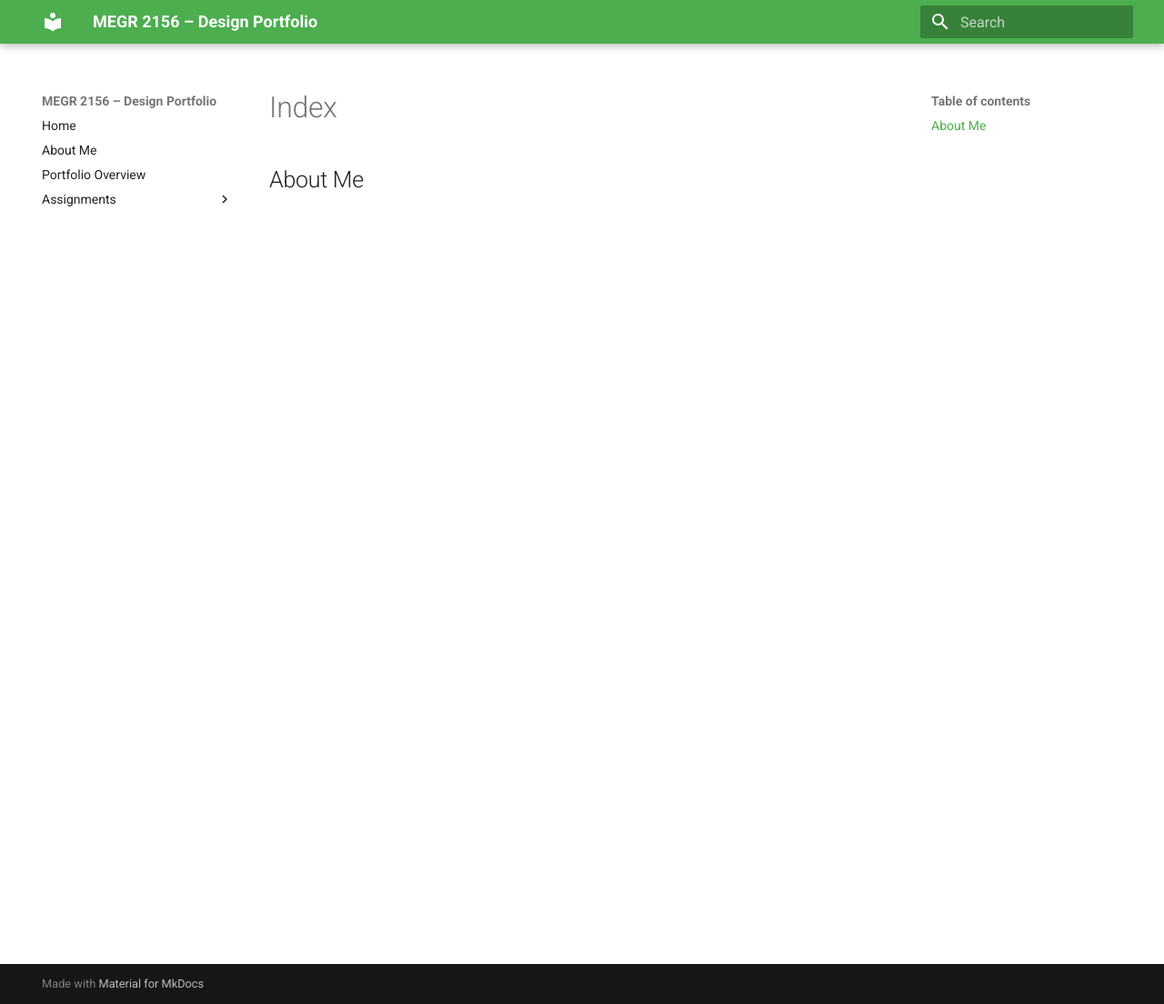
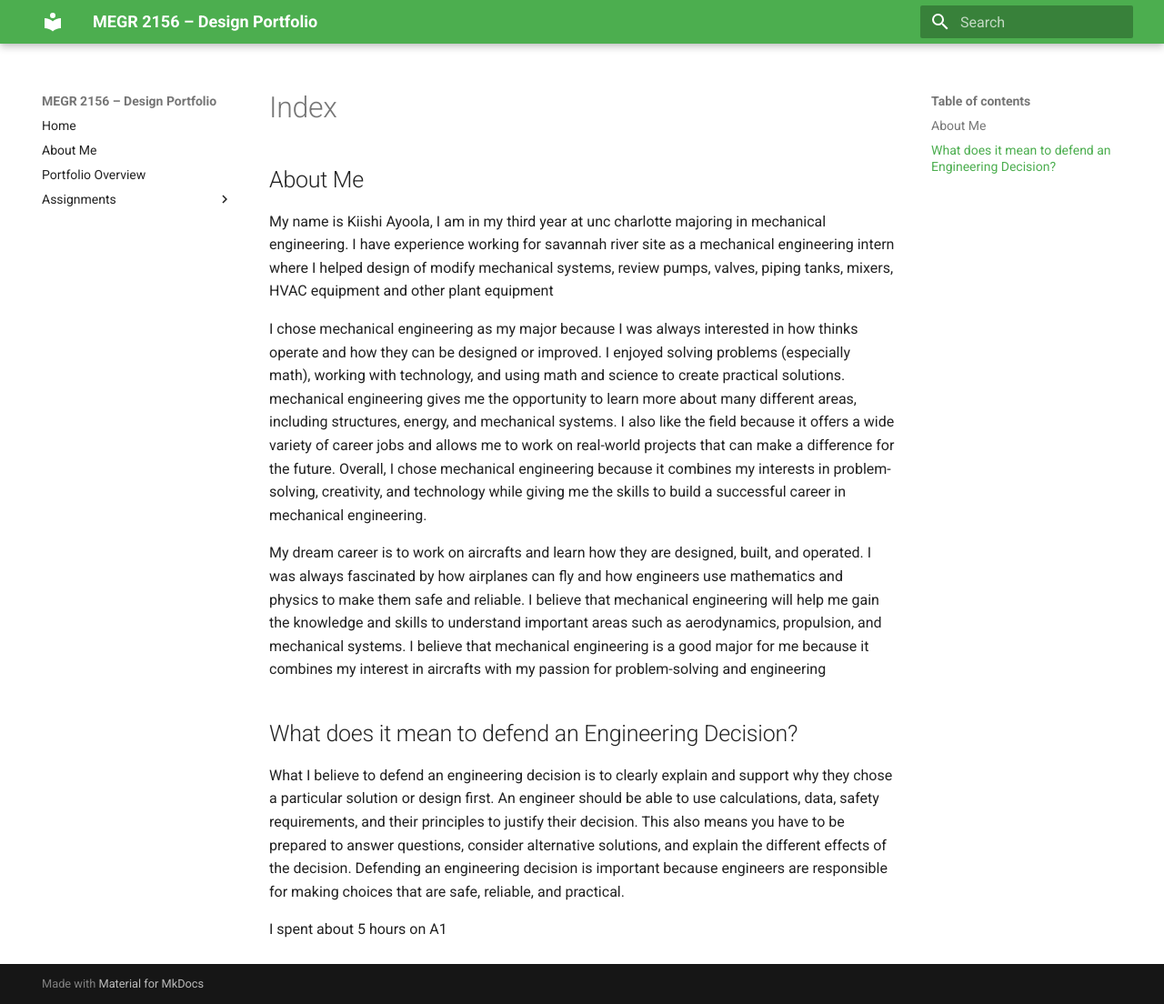
Before and after one commit to KiishiAyoG80/Ayoola-MEGR2156, an MkDocs documentation site: the page built from docs/Aboutme/index.md, in a window 1280 px wide and 1104 px high. Shown: the whole window at 91% size. Built offline with MkDocs 1.6.1 and Material for MkDocs 9.7.7, drawn with Linux system fonts in a browser that asks for light colours.

Commit message:
Update About Me section with personal details
Added personal information and career aspirations in mechanical engineering, including experiences and thoughts on defending engineering decisions.

```diff
--- a/docs/Aboutme/index.md
+++ b/docs/Aboutme/index.md
@@ -1 +1,11 @@
 ## About Me
+
+My name is Kiishi Ayoola, I am in my third year at unc charlotte majoring in mechanical engineering. I have experience working for savannah river site as a mechanical engineering intern where I helped design of modify mechanical systems, review pumps, valves, piping tanks, mixers, HVAC equipment and other plant equipment
+
+I chose mechanical engineering as my major because I was always interested in how thinks operate and how they can be designed or improved. I enjoyed solving problems (especially math), working with technology, and using math and science to create practical solutions. mechanical engineering gives me the opportunity to learn more about many different areas, including structures, energy, and mechanical systems. I also like the field because it offers a wide variety of career jobs and allows me to work on real-world projects that can make a difference for the future. Overall, I chose mechanical engineering because it combines my interests in problem-solving, creativity, and technology while giving me the skills to build a successful career in mechanical engineering.
+
+My dream career is to work on aircrafts and learn how they are designed, built, and operated. I was always fascinated by how airplanes can fly and how engineers use mathematics and physics to make them safe and reliable. I believe that mechanical engineering will help me gain the knowledge and skills to understand important areas such as aerodynamics, propulsion, and mechanical systems. I believe that mechanical engineering is a good major for me because it combines my interest in aircrafts with my passion for problem-solving and engineering
+## What does it mean to defend an Engineering Decision?
+What I believe to defend an engineering decision is to clearly explain and support why they chose a particular solution or design first. An engineer should be able to use calculations, data, safety requirements, and their principles to justify their decision. This also means you have to be prepared to answer questions, consider alternative solutions, and explain the different effects of the decision. Defending an engineering decision is important because engineers are responsible for making choices that are safe, reliable, and practical.
+
+I spent about 5 hours on A1
```
